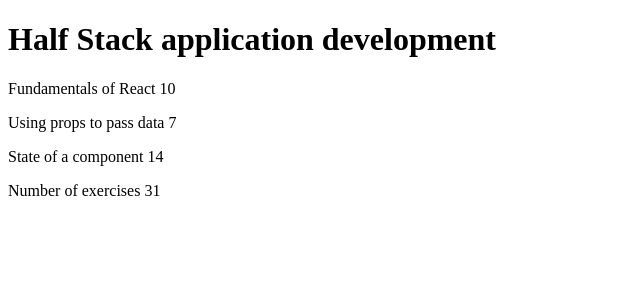
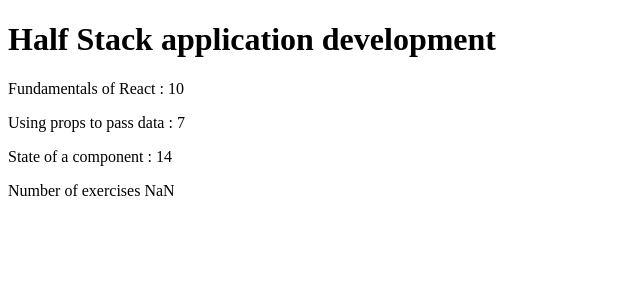
Before and after one commit to PLASTICPEO/1.7-unicafe-step2, a React (Create React App) app: page / in a window 1280 px wide. Shown: the top 300 px of the page, without its empty margins (0-640 px from the left). Built offline with nearby package versions, Linux system fonts and the light colour scheme.

Commit message:
new Commit

```diff
--- a/src/App.js
+++ b/src/App.js
@@ -8,29 +8,26 @@
 
 const App = () => {
   const course = "Half Stack application development";
-  const part1 = "Fundamentals of React";
-  const exercises1 = 10;
-  const part2 = "Using props to pass data";
-  const exercises2 = 7;
-  const part3 = "State of a component";
-  const exercises3 = 14;
+  const parts = [
+    {
+      name: "Fundamentals of React",
+      exercises: 10,
+    },
+    {
+      name: "Using props to pass data",
+      exercises: 7,
+    },
+    {
+      name: "State of a component",
+      exercises: 14,
+    },
+  ];
 
   return (
     <div>
       <Header course={course} />
-      <Contents
-        part1={part1}
-        exercises1={exercises1}
-        part2={part2}
-        exercises2={exercises2}
-        part3={part3}
-        exercises3={exercises3}
-      />
-      <Total
-        exercises1={exercises1}
-        exercises2={exercises2}
-        exercises3={exercises3}
-      />
+      <Contents props={parts} />
+      <Total />
     </div>
   );
 };
--- a/src/Components/contents/contents.js
+++ b/src/Components/contents/contents.js
@@ -1,23 +1,14 @@
-const Contents = ({
-  part1,
-  part2,
-  part3,
-  exercises1,
-  exercises2,
-  exercises3,
-}) => {
-  console.log("new commit");
+const Contents = ({ props }) => {
+  console.log(props);
   return (
     <>
-      <p>
-        {part1} {exercises1}
-      </p>
-      <p>
-        {part2} {exercises2}
-      </p>
-      <p>
-        {part3} {exercises3}
-      </p>
+      {props.map((item) => {
+        return (
+          <p key={item.name}>
+            {item.name} : {item.exercises}
+          </p>
+        );
+      })}
     </>
   );
 };
--- a/src/Components/total/total.js
+++ b/src/Components/total/total.js
@@ -1,5 +1,22 @@
-const Total = ({ exercises1, exercises2, exercises3 }) => {
-  return <p>Number of exercises {exercises1 + exercises2 + exercises3}</p>;
+const Total = () => {
+  const parts = [
+    {
+      name: "Fundamentals of React",
+      exercises: 10,
+    },
+    {
+      name: "Using props to pass data",
+      exercises: 7,
+    },
+    {
+      name: "State of a component",
+      exercises: 14,
+    },
+  ];
+
+  let result = parts.reduce((a, b) => a.exercises + b.exercises);
+
+  return <p>Number of exercises {result}</p>;
 };
 
 export default Total;
```
Also changed, not shown: 2 other files (tests, documents, lock files or other folders).
